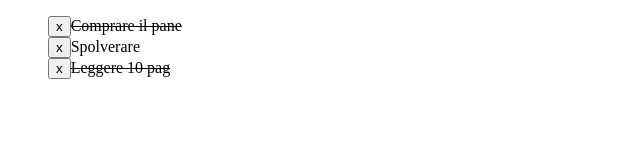
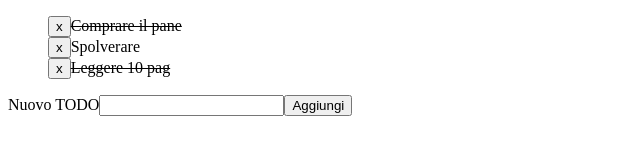
Before and after one commit to annaritadituri/vue-todolist, a plain HTML site: page index.html in a window 1280 px wide. Shown: the whole page, without its empty margins (0-640 px from the left). Drawn offline with nearby package versions, Linux system fonts and the light colour scheme.

Commit message:
Milestone 3

```diff
--- a/index.html
+++ b/index.html
@@ -26,6 +26,14 @@
             </li>
         </ul>
 
+        <label for="add-to-list">Nuovo TODO</label>
+        <input
+            type="text"
+            id="add-to-list"
+            v-model="addedItem"
+        >
+        <button @click="addElement(addedItem)">Aggiungi</button>
+
     </div>
 
 
--- a/js/main.js
+++ b/js/main.js
@@ -24,6 +24,7 @@ const { createApp } = Vue
                 done: true,
             },
         ],
+        addedItem: '',
 
       }
 
@@ -34,6 +35,17 @@ const { createApp } = Vue
         //MILESTONE 2
         removeElement(position) {
             this.toDoList.splice(position, 1);
+        },
+
+        //MILESTONE 3
+        addElement(addedItem) {
+
+            const plusItem = {
+                text: addedItem,
+                done: false,
+            }
+
+            this.toDoList.push(plusItem);
         }
 
     }
```
Also changed, not shown: 1 other file.
